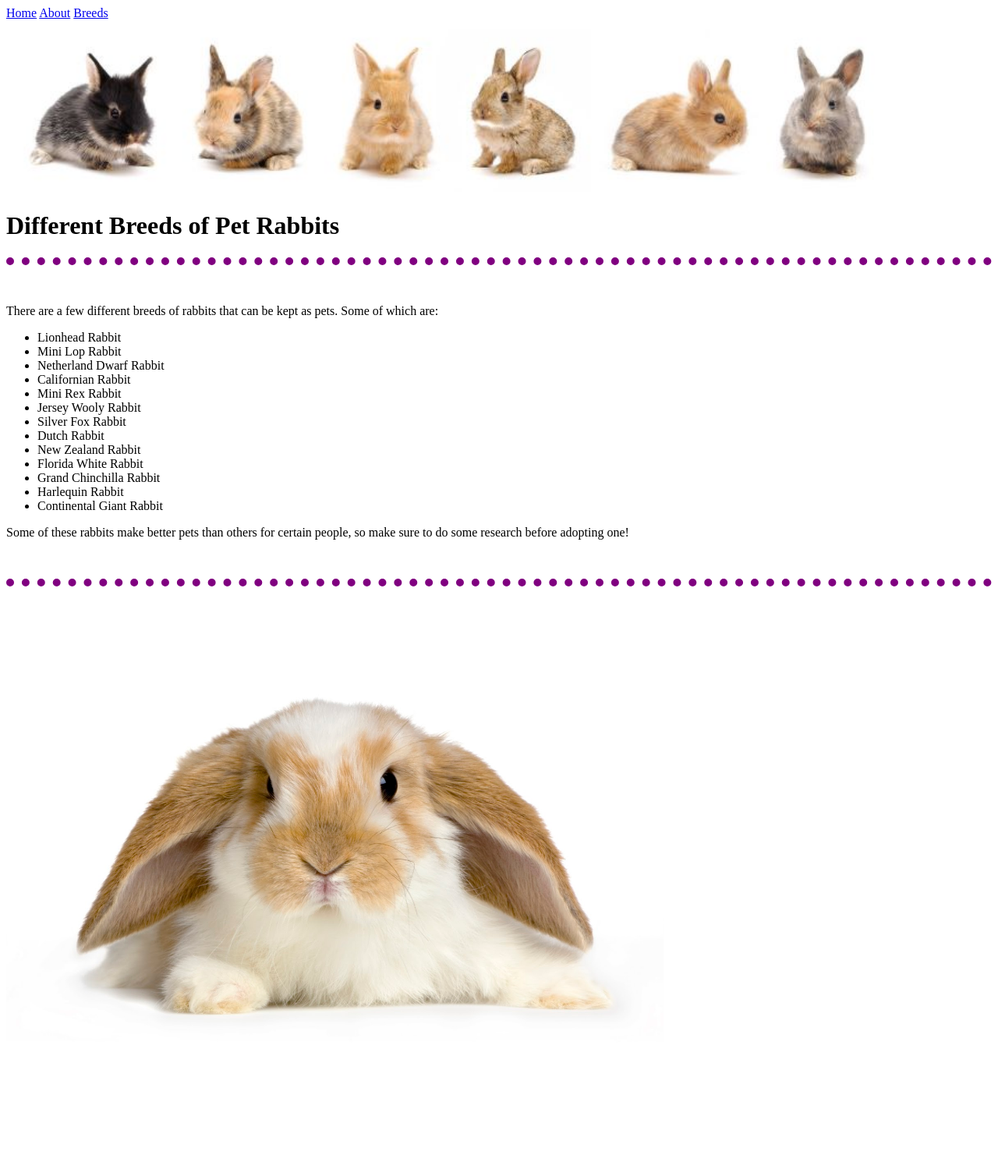
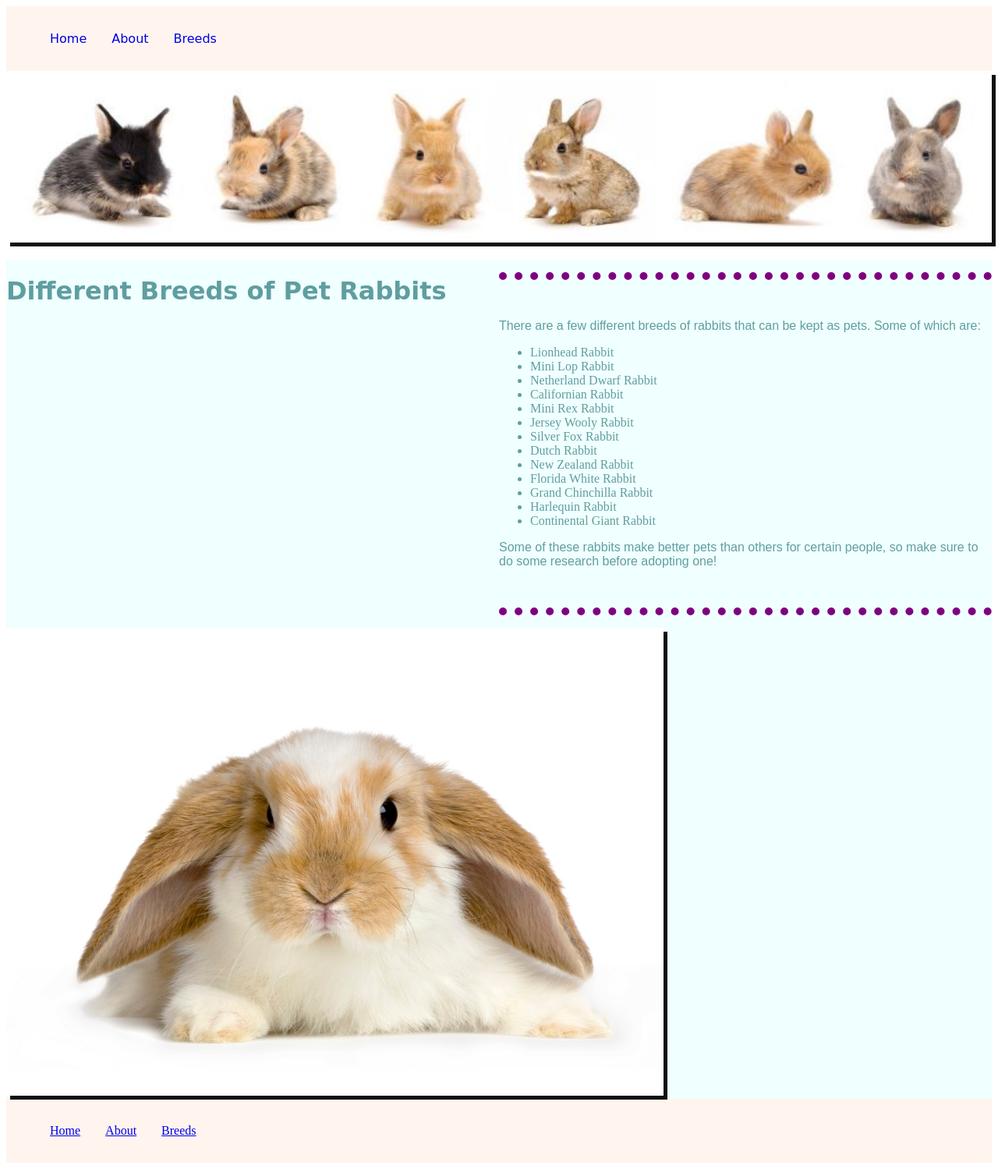
Before and after one commit to jkrueggs/assignment3, a plain HTML site: page breeds.html in a window 1280 px wide. Shown: the whole page at 78% size. Before the commit the page ends 1380 px from the top, so only its background shows below. Drawn offline with Linux system fonts and the light colour scheme.

Commit message:
finished flexbox

```diff
--- a/breeds.html
+++ b/breeds.html
@@ -5,22 +5,35 @@
         <head>
 
     <meta charset="utf-8">
-    <title>assignment2b</title>
+    <title>Breeds</title>
+             <link rel="stylesheet" type="text/css" href="css/styles.css">
 
     </head>
 
     <body>
 
-    <a class="navigationlinks" href="index.html">Home</a>
-    <a class="navigationlinks" href="about.html">About</a>
-    <a class="navigationlinks" href="breeds.html">Breeds</a>
+    <header>
+        <nav>
+        <ul>
+            <li><a class="navigationlinks" href="index.html">Home</a></li>
+            <li><a class="navigationlinks" href="about.html">About</a></li>
+            <li><a class="navigationlinks" href="breeds.html">Breeds</a></li>
+        </ul>
+        </nav>
 
-        <img alt="baby bunnies lined up" src="images/baby_bunnies_line_up.jpg" height=220>
+    </header>
+
+        <div><img alt="baby bunnies lined up" src="images/baby_bunnies_line_up.jpg" height=220; width="100%"; text-align="center">
+            </div> <br>
+
+ <main1>
+<div class="maintext">
+    <h1>Different Breeds of Pet Rabbits</h1>
+        </div>
 
 
-<h1>Different Breeds of Pet Rabbits</h1>
-
-<p style="border-top: dotted purple 10px; padding-top: 50px">There are a few different breeds of rabbits that can be kept as pets. Some of which are:</p>
+            <div class="maintext">
+        <p style="border-top: dotted purple 10px; padding-top: 50px">There are a few different breeds of rabbits that can be kept as pets. Some of which are:</p>
 
  <ul>
     <li>Lionhead Rabbit</li>
@@ -38,9 +51,24 @@
      <li>Continental Giant Rabbit</li>
     </ul>
 
-        <p style="border-bottom: dotted purple 10px; padding-bottom: 50px">Some of these rabbits make better pets than others for certain people, so make sure to do some research before adopting one!</p>
+        <p style="border-bottom: dotted purple 10px; padding-bottom: 50px">Some of these rabbits make better pets than others for certain people, so make sure to do some research before adopting one!</p> </div>
+        </main1>
 
+        <main2>
+        <div class="mainimage">
     <img alt="orange and white rabbit looking at camera" src="images/orange-rabbit-white.jpg" height="600">
+            </div>
+            </main2>
 
-</body>
+
+    <footer>
+    <nav>
+        <ul>
+       <li><a href="index.html">Home</a></li>
+            <li> <a href="about.html">About</a></li>
+            <li> <a href="breeds.html">Breeds</a></li>
+        </ul>
+    </nav>
+    </footer>
+    </body>
 </html>
--- a/css/styles.css
+++ b/css/styles.css
@@ -73,6 +73,7 @@ main1 {
 main2 {
     display: flex;
     flex: 1;
+    background-color: azure;
 }
 .mainimage {
     flex: 3;
```
Also changed, not shown: about.html (+36 -8 lines), index.html (+2 -2 lines).
